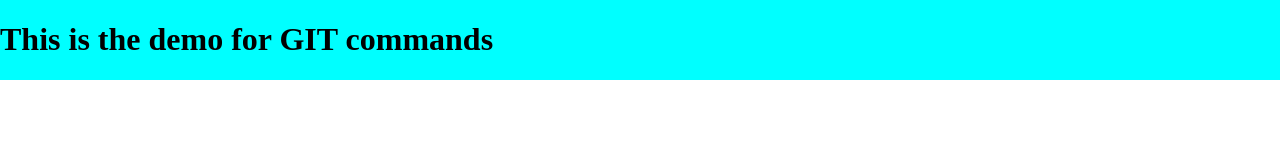
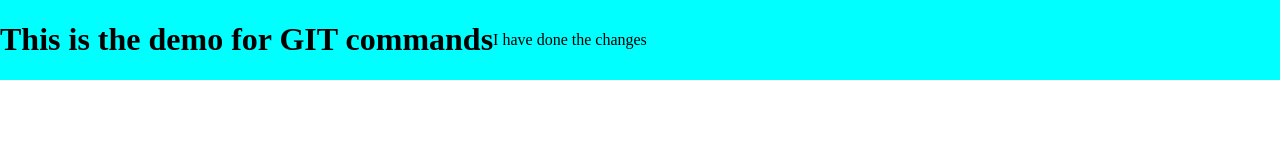
Before and after one commit to Ganes5h/gitdem, a plain HTML site: page index.html in a window 1280 px wide. Drawn offline with Linux system fonts and the light colour scheme.

Commit message:
changed agian

```diff
--- a/index.html
+++ b/index.html
@@ -14,6 +14,7 @@
         <h1>
             This is the demo for GIT commands
         </h1>
+        <p>I have done the changes </p>
     </div>
 </body>
 </html>
```
